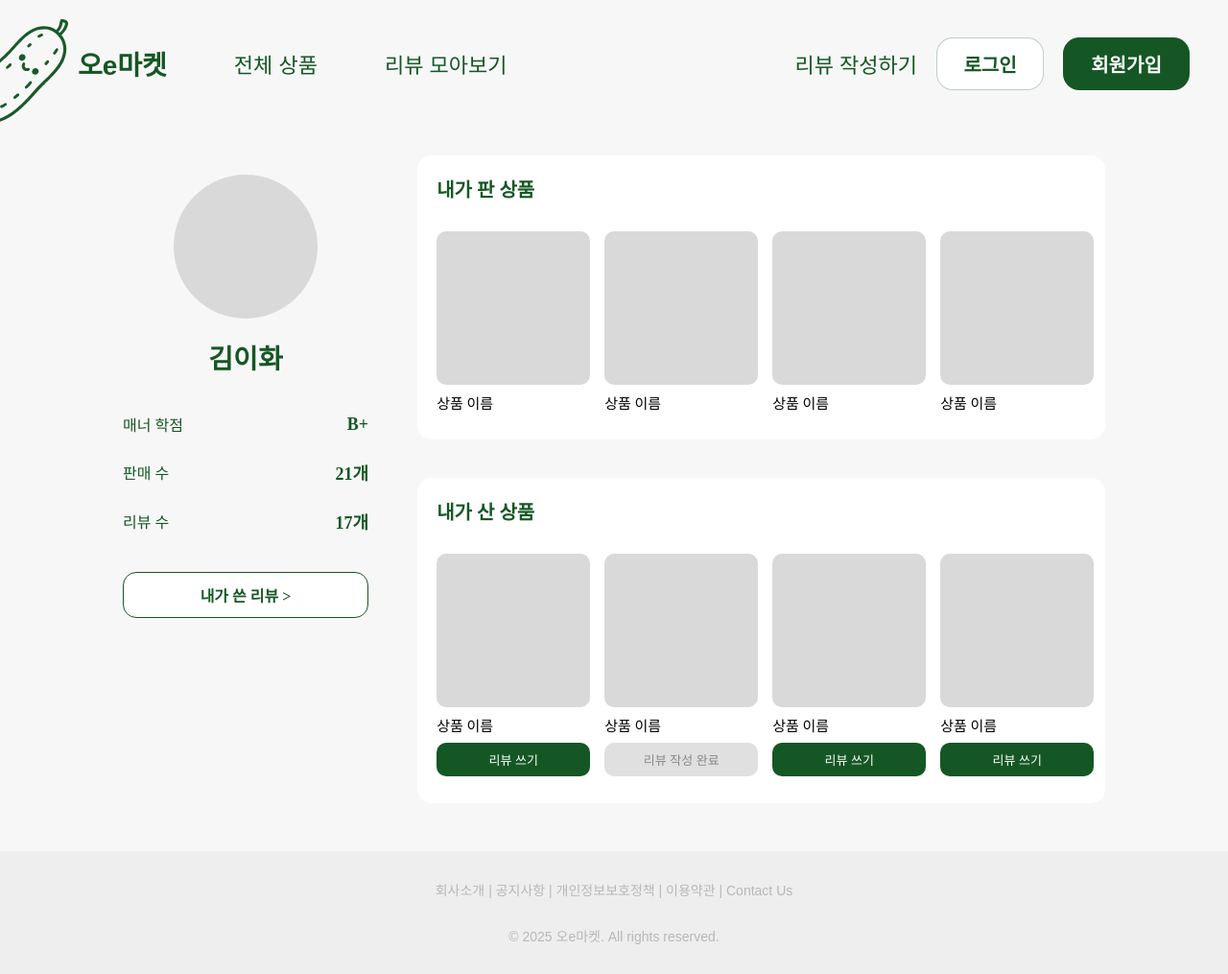
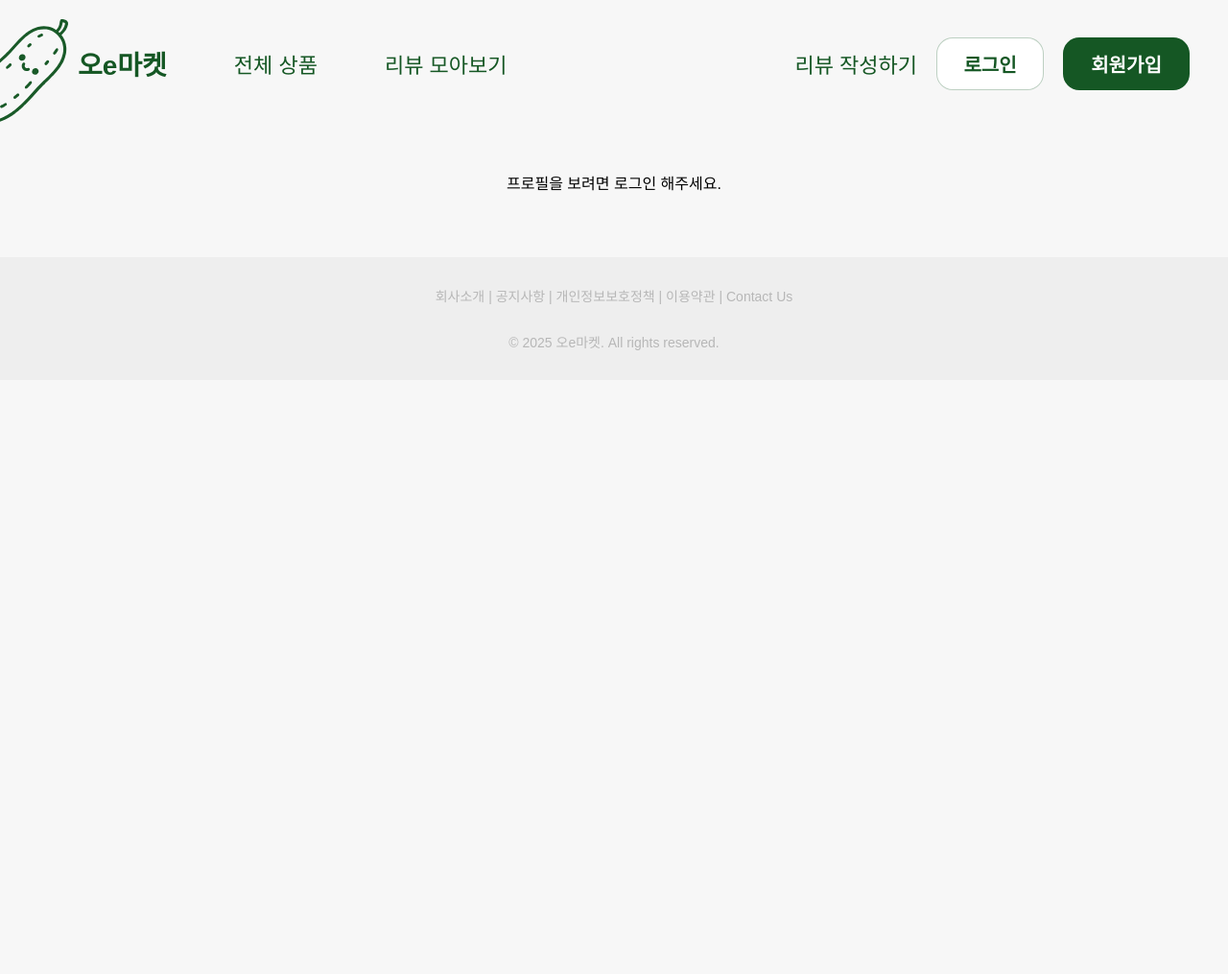
Before and after one commit to won-gg/flask_project2025, a Flask app: page /profile in a window 1280 px wide. Shown: the whole page at 96% size. After the commit the page ends 365 px from the top, so only its background shows below. Run offline with Flask 3, Linux system fonts and the light colour scheme; some web fonts are replaced.

Commit message:
로그인 시 해당 세션 id값으로 이름 넘어오게 수정

```diff
--- a/templates/profile.html
+++ b/templates/profile.html
@@ -2,12 +2,12 @@
 {% block section %}
 <link rel="stylesheet" href="{{ url_for('static', filename='profile.css') }}">
 <section class="profile-section">
+  {% if session.id %}
     <div class="profile-container">
       <!-- 왼쪽 사용자 정보 -->
       <div class="user-info">
-      <div class="profile-img"></div>
-      <p class="user-name">김이화</p>
-
+        <img class="profile-img" src="../static/assets/profile_default.svg" alt="profile SVG" />
+        <p class="user-name">{{ session.nickname }}</p>
         <div class="user-stats">
           <div><span>매너 학점</span><strong>B+</strong></div>
           <div><span>판매 수</span><strong>21개</strong></div>
@@ -70,6 +70,9 @@
         </div>
       </div>
     </div>
+  {% else %}
+    <p class="login-prompt">프로필을 보려면 <a href="/login">로그인</a> 해주세요.</p>
+  {% endif %}
 </section>
 
 {% endblock %}
```
Lines whose indentation alone changed are shown as unchanged.
